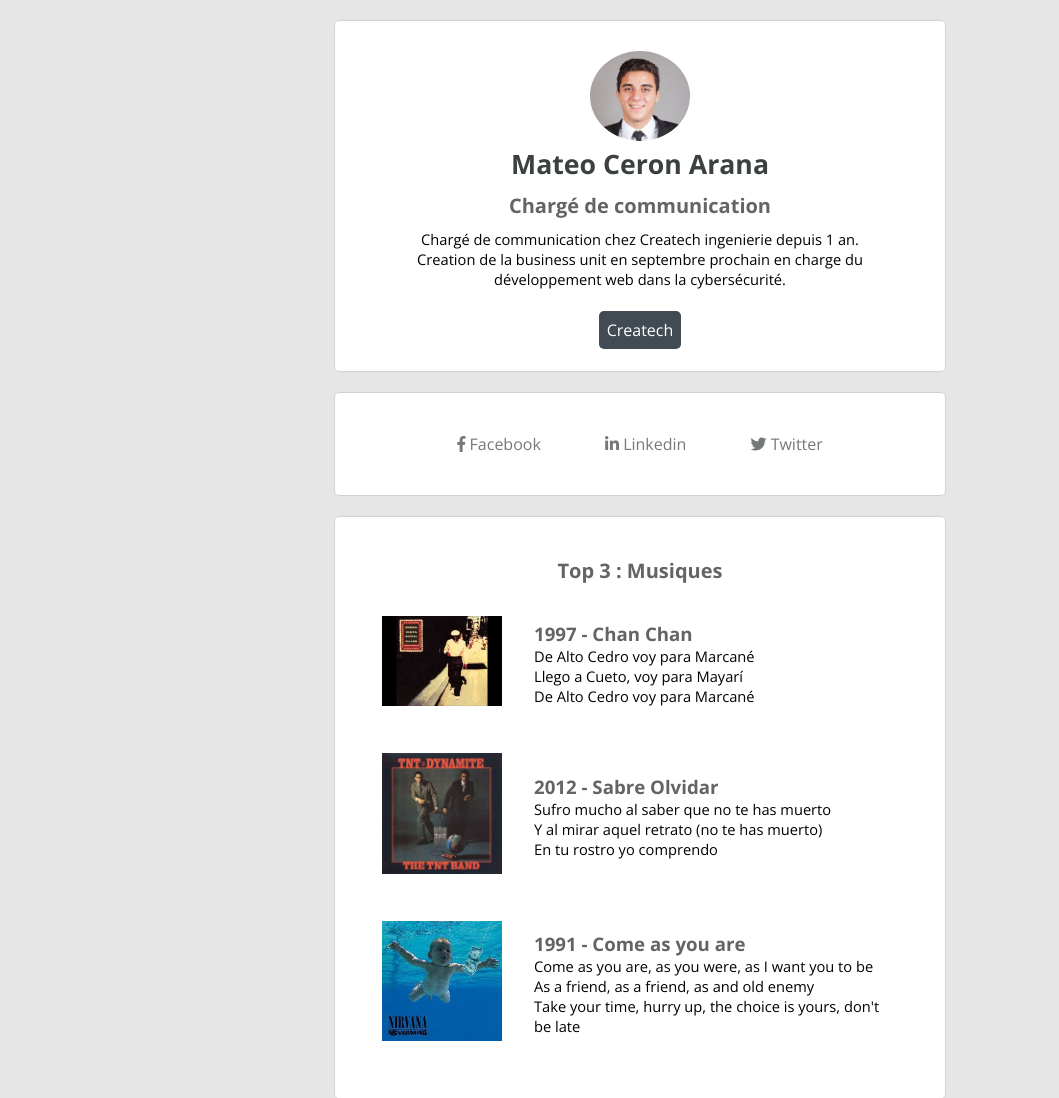
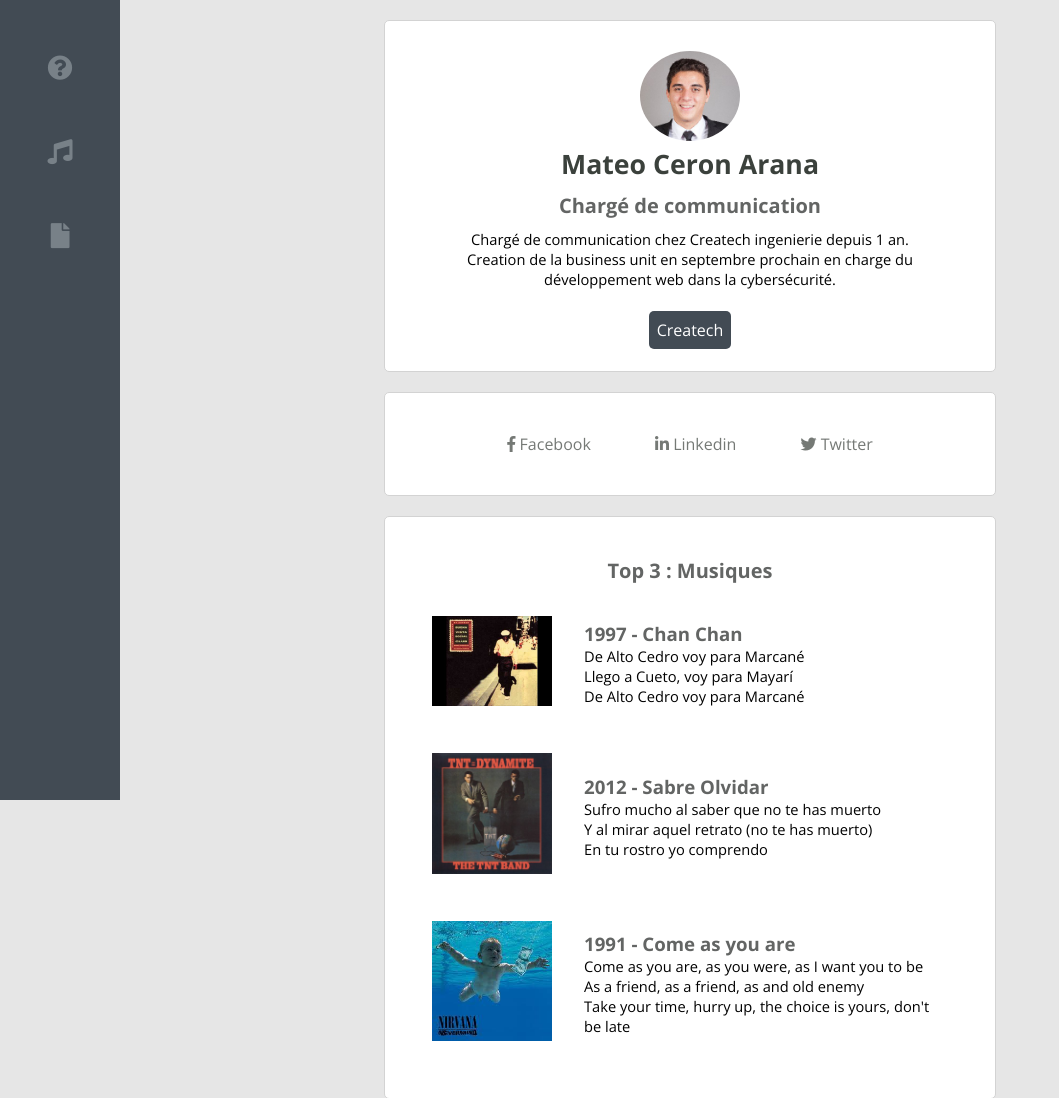
Before and after one commit to MateoDDB/profile, a plain HTML site: page index.html in a window 1280 px wide. Shown: the top 1098 px of the page, without its empty margins (0-1059 px from the left). Drawn offline with nearby package versions, Linux system fonts and the light colour scheme.

Commit message:
copied content

```diff
--- a/index.html
+++ b/index.html
@@ -11,7 +11,27 @@
     </head>
 
   <body>
-    <div class="container text-center home-card">
+    <div id="sidebar">
+      <ul>
+        <li>
+          <a href="#summary">
+            <i class="fas fa-question-circle"></i>
+          </a>
+        </li>
+        <li>
+          <a href="#favorite-musics">
+            <i class="fas fa-music"></i>
+          </a>
+        </li>
+        <li>
+          <a href="#footer">
+            <i class="fas fa-file"></i>
+          </a>
+        </li>
+      </ul>
+    </div>
+    <div id="page-content">
+      <div id="summary" class="container text-center home-card">
         <img src="images/image1.jpg" class="img-circle" alt="profil">
         <h1>Mateo Ceron Arana</h1>
         <h2>Chargé de communication</h2>
@@ -41,13 +61,13 @@
         </ul>
       </div>
 
-    <div class="container card-white">
+      <div id="favorite-musics" class="container card-white">
         <h2 class="text-center">Top 3 : Musiques</h2>
         <table>
           <tbody>
             <tr>
               <td>
-              <img class="img-width" src="images/chan-chan.jpg" alt="Chan-Chan">
+                <a href="https://www.youtube.com/watch?v=SCJBYZoxnzA" target="_blank" class="btn-youtube"><img class="img-width" src="images/chan-chan.jpg" alt="Chan-Chan"></a>
               </td>
               <td>
                 <h3>1997 - Chan Chan</h3>
@@ -61,7 +81,7 @@
             </tr>
             <tr>
               <td>
-              <img class="img-width" src="images/tnt.jpg" alt="tnt">
+                <a href="https://www.youtube.com/watch?v=gEmc3oC41Ds" target="_blank" class="btn-youtube"><img class="img-width" src="images/tnt.jpg" alt="tnt"></a>
               </td>
               <td>
                 <h3>2012 - Sabre Olvidar</h3>
@@ -75,7 +95,7 @@
             </tr>
             <tr>
               <td>
-              <img class="img-width" src="images/come-as.jpg" alt="come">
+                <a href="https://www.youtube.com/watch?v=vabnZ9-ex7o" target="_blank" class="btn-youtube"><img class="img-width" src="images/come-as.jpg" alt="come"></a>
               </td>
               <td>
                 <h3>1991 - Come as you are</h3>
@@ -89,9 +109,10 @@
           </tbody>
         </table>
       </div>
-    <div class="container card-white text-center">
+      <div id="footer" class="container card-white text-center">
         <h2>About this page</h2>
         <p>This page has been coded during the FullStack program @LeWagon.</p>
       </div>
+    </div>
   </body>
 </html>
--- a/style.css
+++ b/style.css
@@ -34,6 +34,40 @@ td {
   padding: 0px 15px;
 }
 
+#sidebar {
+  background-color: #424B54;
+  position: fixed;
+  left: 0px;
+  top: 0px;
+  bottom: 0px;
+  width: 120px;
+  text-align: center;
+}
+
+#sidebar ul {
+  list-style: none;
+  padding-left: 0px;
+}
+
+#sidebar li {
+  margin-top:50px;
+  margin-bottom: 50px;
+}
+
+#sidebar a {
+  text-decoration: none;
+  font-size: 25px;
+  color:#788188;
+}
+
+#sidebar a:hover {
+  color: white;
+}
+
+#page-content {
+  margin-left: 100px;
+}
+
 .container {
   width: 550px;
   margin: 20px auto;
@@ -64,6 +98,10 @@ td {
 
 .btn-marron:hover {
   opacity: 0.7;
+}
+
+.btn-youtube:hover {
+  opacity: 0.8;
 }
 
 .card-white {
@@ -109,7 +147,7 @@ td {
 @media (max-width: 960px) {
   /* For a screen < 960px, this CSS will be read */
   .container {
-    width: 600px;
+    width: 500px;
   }
 }
 @media (max-width: 720px) {
@@ -123,4 +161,13 @@ td {
   .container {
     width: 300px;
   }
+
+  td {
+    display: inline;
+    text-align: center;
+  }
+
+  .img-widht {
+    text-align: center;
+  }
 }
```
Lines whose indentation alone changed are shown as unchanged.
